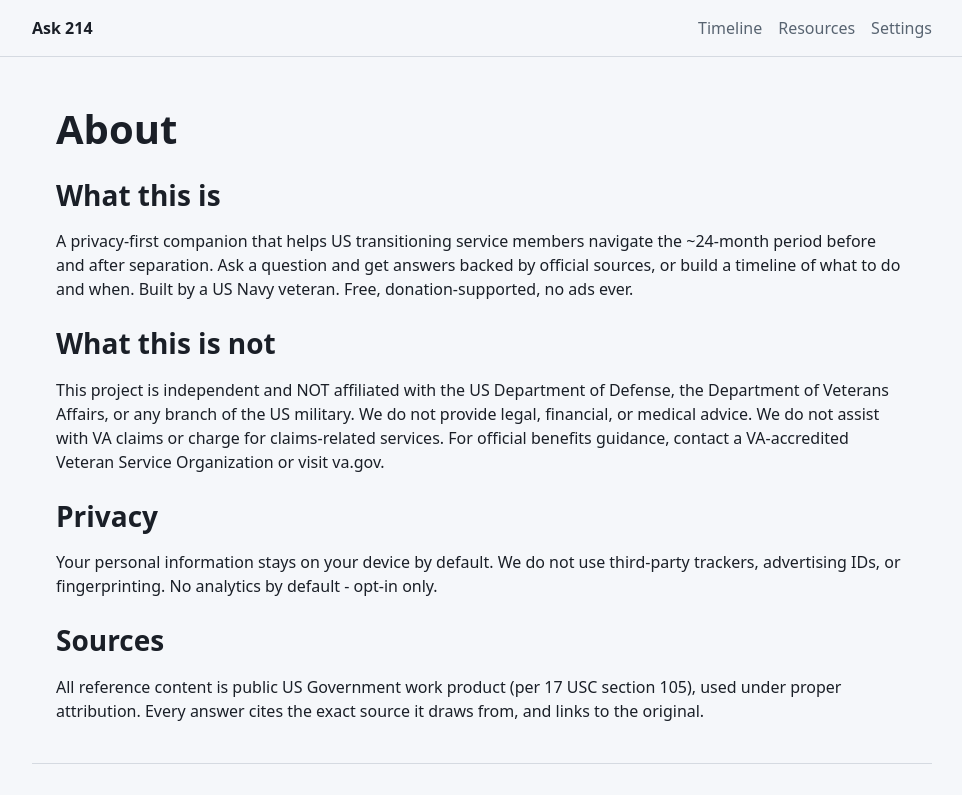
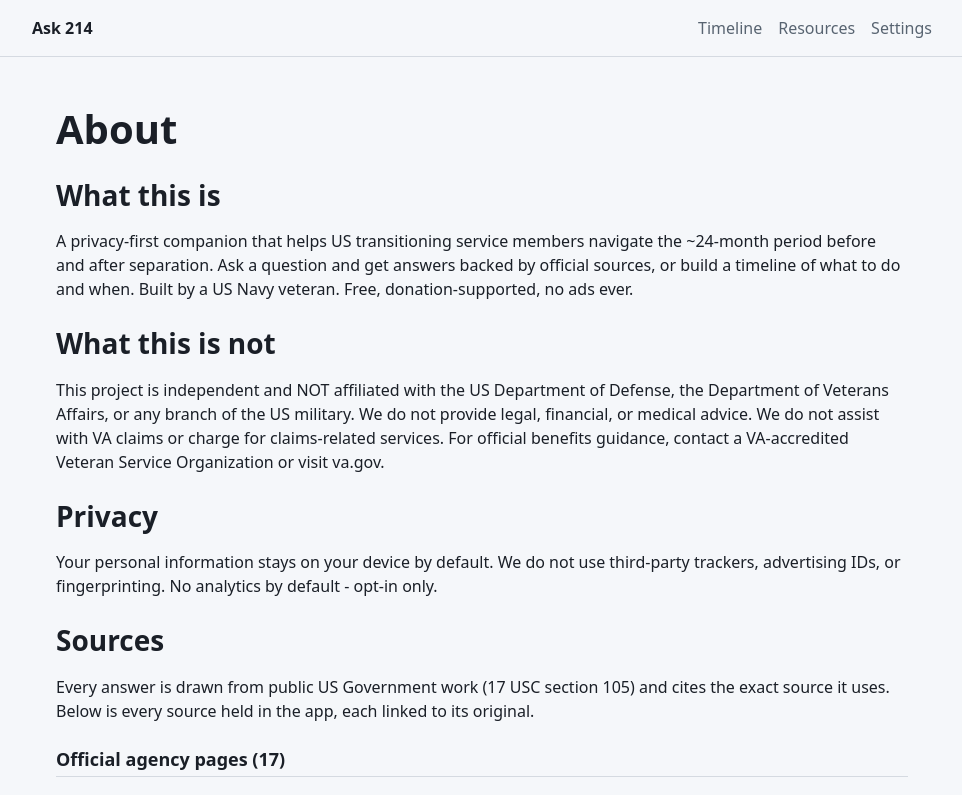
Before and after one commit to GoudyMT/ask214, a SvelteKit app: page /about in a window 1280 px wide. Shown: the top 795 px of the page, without its empty margins (158-1120 px from the left). Built offline with nearby package versions, Linux system fonts and the light colour scheme.

Commit message:
feat(about): show the sources index on the About page

```diff
--- a/src/routes/about/+page.svelte
+++ b/src/routes/about/+page.svelte
@@ -1,3 +1,8 @@
+<script lang="ts">
+	import SourceList from '$lib/components/SourceList.svelte';
+	import { SOURCES_INDEX } from '$lib/sources/sources-index.data';
+</script>
+
 <svelte:head>
 	<title>About - Ask 214</title>
 	<meta name="description" content="Mission and privacy stance for the Ask 214 project." />
@@ -29,6 +34,8 @@
 
 <h2>Sources</h2>
 <p>
-	All reference content is public US Government work product (per 17 USC section 105), used under
-	proper attribution. Every answer cites the exact source it draws from, and links to the original.
+	Every answer is drawn from public US Government work (17 USC section 105) and cites the exact
+	source it uses. Below is every source held in the app, each linked to its original.
 </p>
+
+<SourceList index={SOURCES_INDEX} />
```
Also changed, not shown: 1 other file (tests, documents, lock files or other folders).
